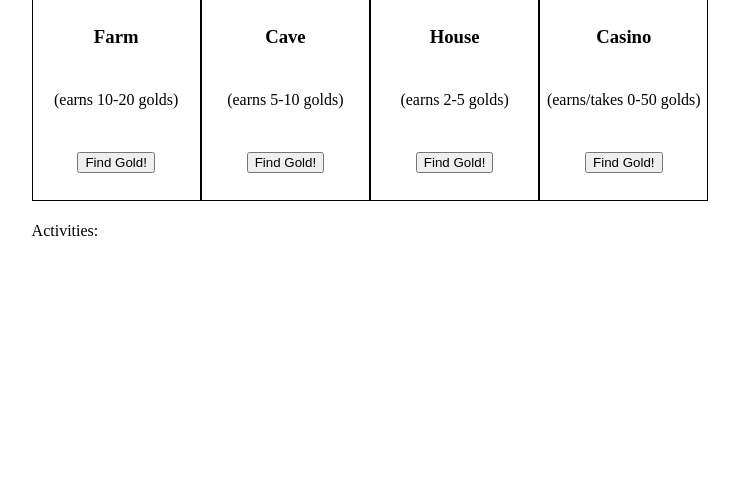
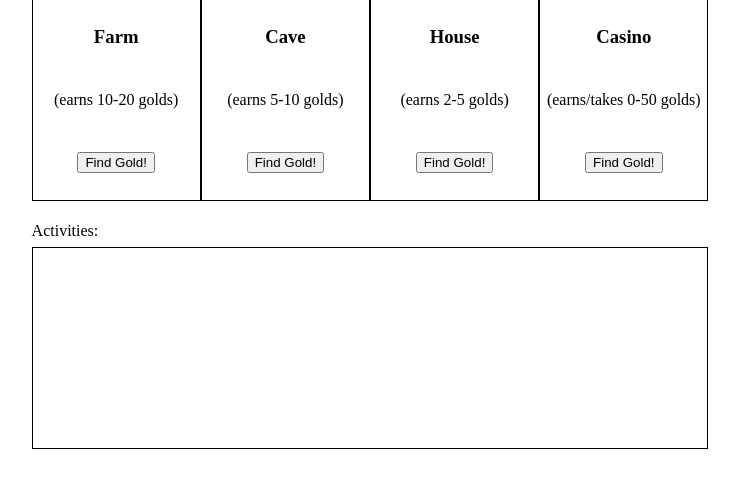
Before and after one commit to doantrong877/PythonStat, a Flask app: template flask/fundamental/Ninja_Gold/templates/process.html in a window 1280 px wide. Shown: the part 117-605 px from the top of the page, without its empty margins (270-1009 px from the left). Run offline with Flask 2, Linux system fonts and the light colour scheme; the template is opened without the code that fills it: most values are stand-ins (such as "Sample title", 1, 10 or a date in 2020).

```diff
--- a/flask/fundamental/Ninja_Gold/templates/process.html
+++ b/flask/fundamental/Ninja_Gold/templates/process.html
@@ -40,6 +40,12 @@
         label{
             margin: 1% 0;
         }
+        #display{
+            border-style: solid;
+            border-width: 1px;
+            height: 200px;
+            overflow: auto;
+        }
     </style>
 </head>
 <body>
@@ -80,7 +86,7 @@
 
     <div class="act">
         <label for="acti">Activities:</label>
-        <div class="display">{{message|safe}}</div>
+        <div id="display">{{message|safe}}</div>
     </div>
 
 </body>
```
Also changed, not shown: flask/fundamental/Ninja_Gold/server.py (+15 -5 lines).
